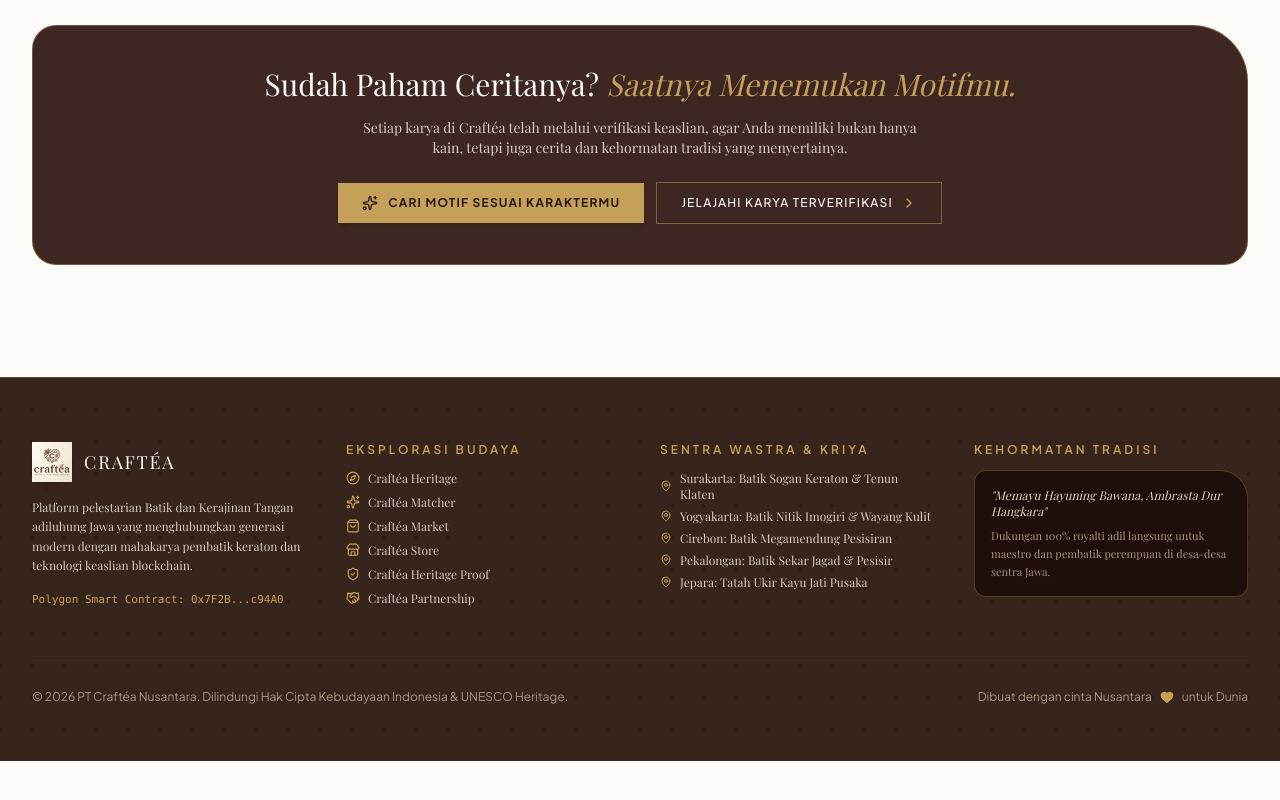
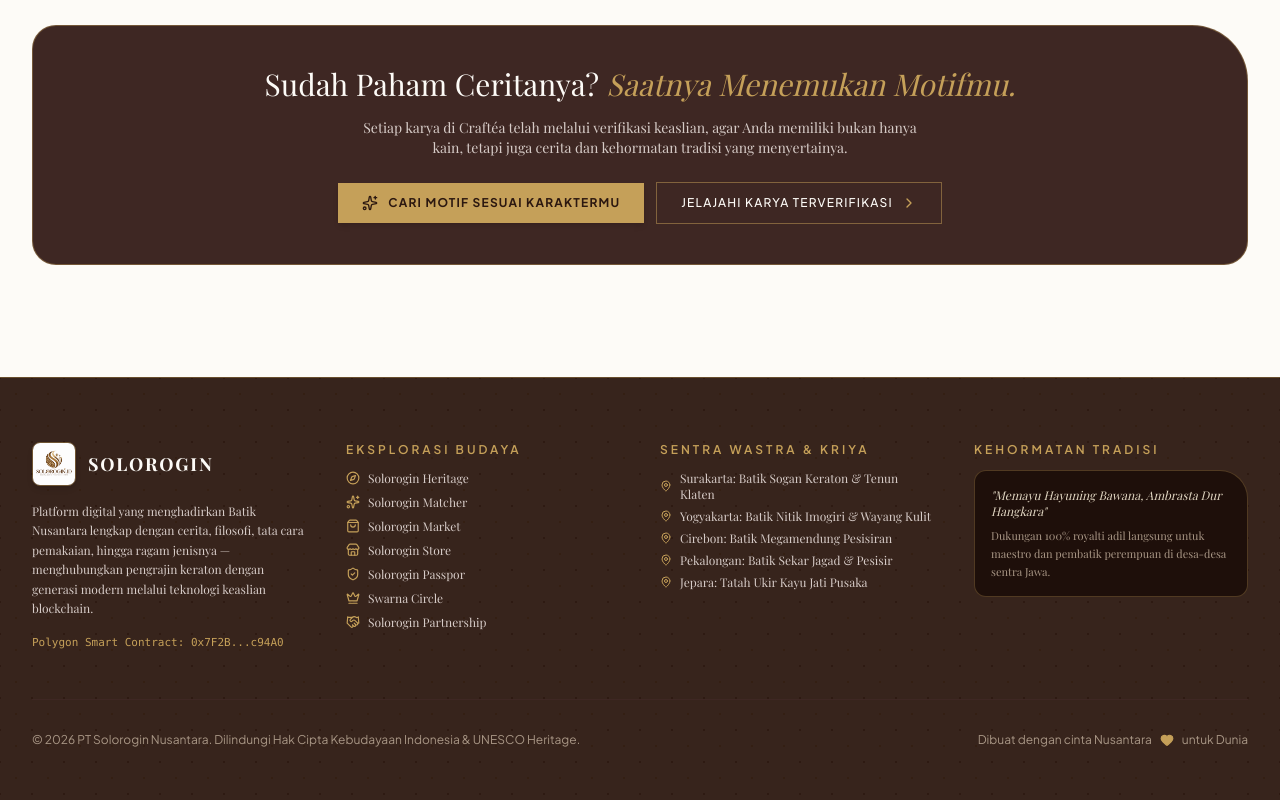
Before and after one commit to Mi24-ai/SoloOrigin, a React (Vite) app: page / in a window 1280 px wide. Shown: the part 6591-7391 px from the top of the page. Before the commit the page ends 7352 px from the top, so only its background shows below. Built offline with nearby package versions, Linux system fonts and the light colour scheme; a web font is replaced by a local one.

Commit message:
Update footer content and add Crown icon

```diff
--- a/src/components/Footer.tsx
+++ b/src/components/Footer.tsx
@@ -1,6 +1,6 @@
 import React from 'react';
 import { ActiveTab } from '../types';
-import { Sparkles, ShieldCheck,ShoppingBag, Heart, MapPin, Store, Compass, Handshake } from 'lucide-react';
+import { Sparkles, ShieldCheck, ShoppingBag, Heart, MapPin, Store, Compass, Handshake, Crown } from 'lucide-react';
 
 interface FooterProps {
   onNavigate: (tab: ActiveTab) => void;
@@ -17,20 +17,21 @@ export const Footer: React.FC<FooterProps> = ({ onNavigate }) => {
           {/* Col 1: Brand & Philosophy */}
           <div className="space-y-4">
             <div className="flex items-center gap-3">
-              <div className="w-10 h-10 rounded-full bg-[#C5A059] flex items-center justify-center text-[#2C1810] font-bold shadow-md">
-    <img
-      src="/image/Craftea.jpg"
-      alt="Craftéa Logo"
-      className="w-full h-full object-cover"
-    />
+              <div className="w-11 h-11 rounded-lg overflow-hidden shadow-md border border-[#C5A059]/40">
+                <img
+                  src="/image/logo.jpg"
+                  alt="Solorogin Logo"
+                  className="w-full h-full object-cover"
+                />
               </div>
-              <span className="font-serif text-lg text-[#FDFBF7] tracking-widest uppercase">
-                Craftéa
+              <span className="font-serif font-bold text-lg text-[#FDFBF7] tracking-widest uppercase">
+                Solorogin
               </span>
             </div>
             <p className="text-xs text-[#D7CCC8] font-serif leading-relaxed">
-              Platform pelestarian Batik dan Kerajinan Tangan adiluhung Jawa yang menghubungkan generasi
-              modern dengan mahakarya pembatik keraton dan teknologi keaslian blockchain.
+              Platform digital yang menghadirkan Batik Nusantara lengkap dengan cerita, filosofi,
+              tata cara pemakaian, hingga ragam jenisnya — menghubungkan pengrajin keraton dengan
+              generasi modern melalui teknologi keaslian blockchain.
             </p>
             <div className="text-[11px] text-[#C5A059] font-mono">
               Polygon Smart Contract: 0x7F2B...c94A0
@@ -46,37 +47,43 @@ export const Footer: React.FC<FooterProps> = ({ onNavigate }) => {
               <li>
                 <button onClick={() => onNavigate('home')} className="hover:text-[#C5A059] transition-colors flex items-center gap-2 cursor-pointer">
                   <Compass className="w-3.5 h-3.5 text-[#C5A059]" />
-                  <span>Craftéa Heritage</span>
+                  <span>Solorogin Heritage</span>
                 </button>
               </li>
               <li>
                 <button onClick={() => onNavigate('matcher')} className="hover:text-[#C5A059] transition-colors flex items-center gap-2 cursor-pointer">
                   <Sparkles className="w-3.5 h-3.5 text-[#C5A059]" />
-                  <span>Craftéa Matcher</span>
+                  <span>Solorogin Matcher</span>
                 </button>
               </li>
               <li>
                 <button onClick={() => onNavigate('marketplace')} className="hover:text-[#C5A059] transition-colors flex items-center gap-2 cursor-pointer">
                   <ShoppingBag className="w-3.5 h-3.5 text-[#C5A059]" />
-                  <span>Craftéa Market</span>
+                  <span>Solorogin Market</span>
                 </button>
               </li>
-             <li>
-                <button onClick={() => onNavigate('marketplace')} className="hover:text-[#C5A059] transition-colors flex items-center gap-2 cursor-pointer">
+              <li>
+                <button onClick={() => onNavigate('shops')} className="hover:text-[#C5A059] transition-colors flex items-center gap-2 cursor-pointer">
                   <Store className="w-3.5 h-3.5 text-[#C5A059]" />
-                  <span>Craftéa Store</span>
+                  <span>Solorogin Store</span>
                 </button>
               </li>
               <li>
                 <button onClick={() => onNavigate('blockchain')} className="hover:text-[#C5A059] transition-colors flex items-center gap-2 cursor-pointer">
                   <ShieldCheck className="w-3.5 h-3.5 text-[#C5A059]" />
-                  <span>Craftéa Heritage Proof</span>
+                  <span>Solorogin Passpor</span>
+                </button>
+              </li>
+              <li>
+                <button onClick={() => onNavigate('loyalty')} className="hover:text-[#C5A059] transition-colors flex items-center gap-2 cursor-pointer">
+                  <Crown className="w-3.5 h-3.5 text-[#C5A059]" />
+                  <span>Swarna Circle</span>
                 </button>
               </li>
               <li>
                 <button onClick={() => onNavigate('partnership')} className="hover:text-[#C5A059] transition-colors flex items-center gap-2 cursor-pointer">
                   <Handshake className="w-3.5 h-3.5 text-[#C5A059]" />
-                  <span>Craftéa Partnership</span>
+                  <span>Solorogin Partnership</span>
                 </button>
               </li>
             </ul>
@@ -125,7 +132,7 @@ export const Footer: React.FC<FooterProps> = ({ onNavigate }) => {
 
         {/* Bottom Bar */}
         <div className="pt-8 border-t border-[#3E2723] flex flex-col sm:flex-row items-center justify-between gap-4 text-xs text-[#A89685] font-sans">
-          <p>© 2026 PT Craftéa Nusantara. Dilindungi Hak Cipta Kebudayaan Indonesia & UNESCO Heritage.</p>
+          <p>© 2026 PT Solorogin Nusantara. Dilindungi Hak Cipta Kebudayaan Indonesia & UNESCO Heritage.</p>
           <div className="flex items-center gap-2">
             <span>Dibuat dengan cinta Nusantara</span>
             <Heart className="w-3.5 h-3.5 text-[#C5A059] fill-current" />
```
